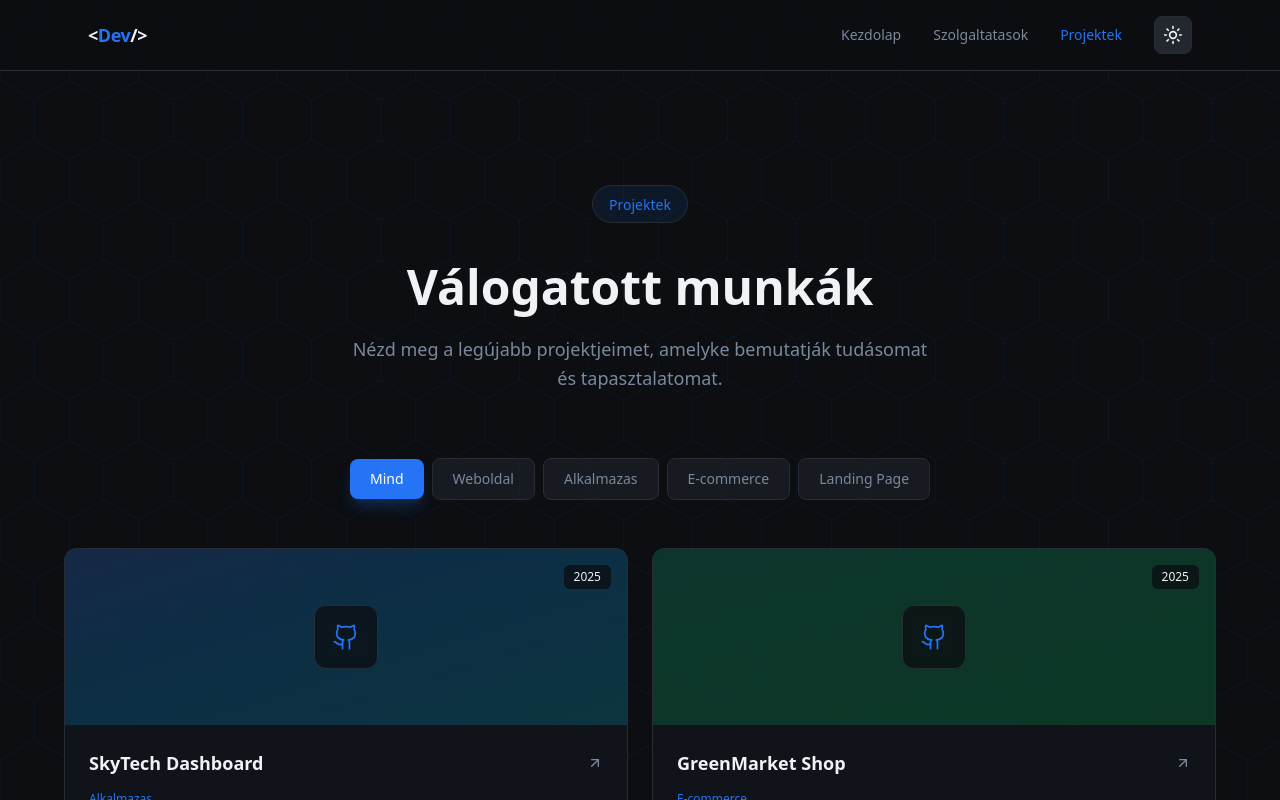
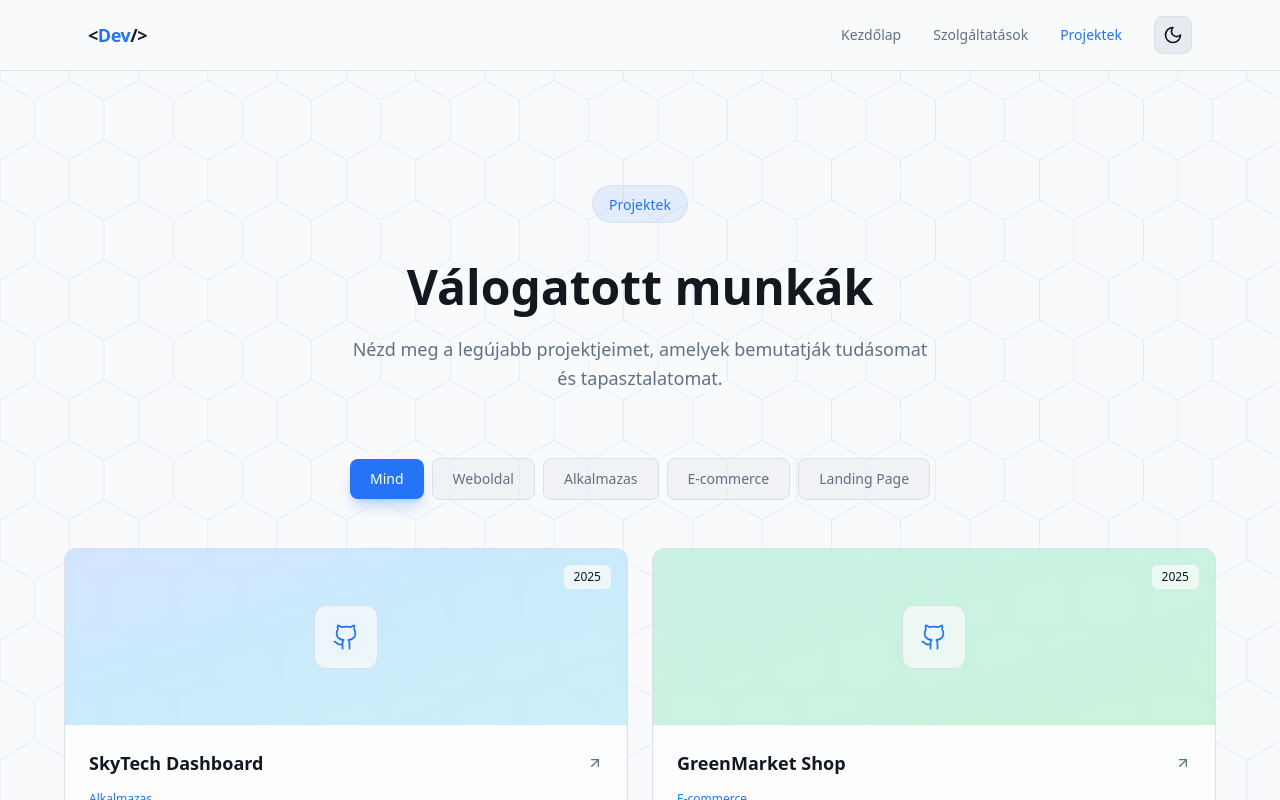
Before and after one commit to SosoRicsi/portfolio-site, a Next.js app: page /projektek in a window 1280 px wide. Shown: the top 800 px of the page. Built offline with nearby package versions, Linux system fonts and the light colour scheme.

Commit message:
Fix visual bugs & typos

```diff
--- a/src/app/layout.tsx
+++ b/src/app/layout.tsx
@@ -43,7 +43,7 @@ export default function RootLayout({
 		>
 			<ThemeProvider
 				attribute="class"
-				defaultTheme="dark"
+				defaultTheme="light"
 				enableSystem={false}
 				disableTransitionOnChange
 			>
--- a/src/components/navbar.tsx
+++ b/src/components/navbar.tsx
@@ -6,8 +6,8 @@ import { useTheme } from "next-themes"
 import { useState, useEffect } from "react"
 
 const navLinks = [
-	{ href: "/", label: "Kezdolap" },
-	{ href: "/szolgaltatasok", label: "Szolgaltatasok" },
+	{ href: "/", label: "Kezdőlap" },
+	{ href: "/szolgaltatasok", label: "Szolgáltatások" },
 	{ href: "/projektek", label: "Projektek" },
 ]
 
--- a/src/contents/projects-content.tsx
+++ b/src/contents/projects-content.tsx
@@ -115,7 +115,7 @@ export function ProjectsContent() {
 						Válogatott munkák
 					</h1>
 					<p className="mx-auto mt-6 max-w-2xl text-pretty text-muted-foreground leading-relaxed md:text-lg">
-						Nézd meg a legújabb projektjeimet, amelyke bemutatják tudásomat és tapasztalatomat.
+						Nézd meg a legújabb projektjeimet, amelyek bemutatják tudásomat és tapasztalatomat.
 					</p>
 				</div>
 			</section>
```
